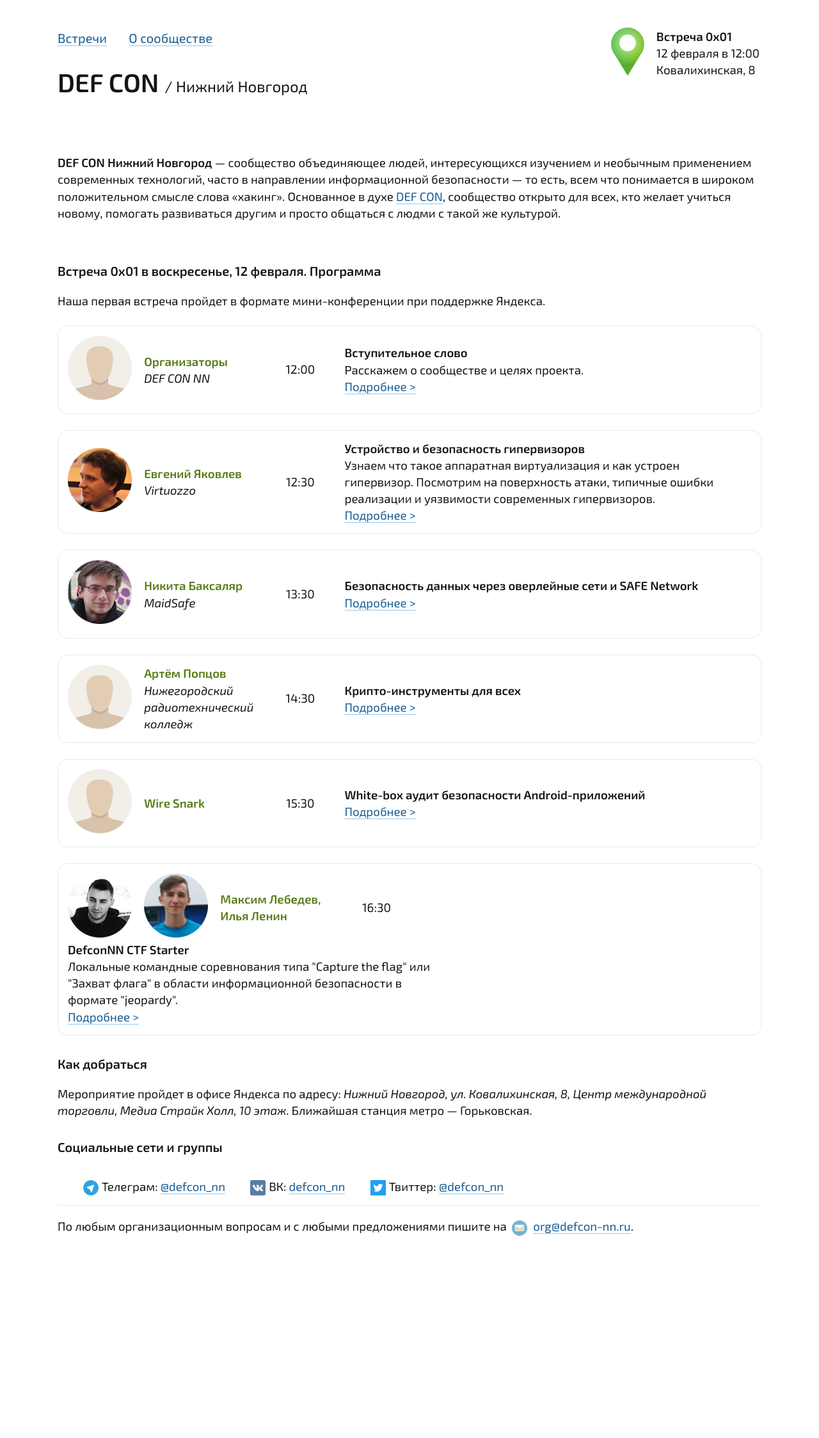
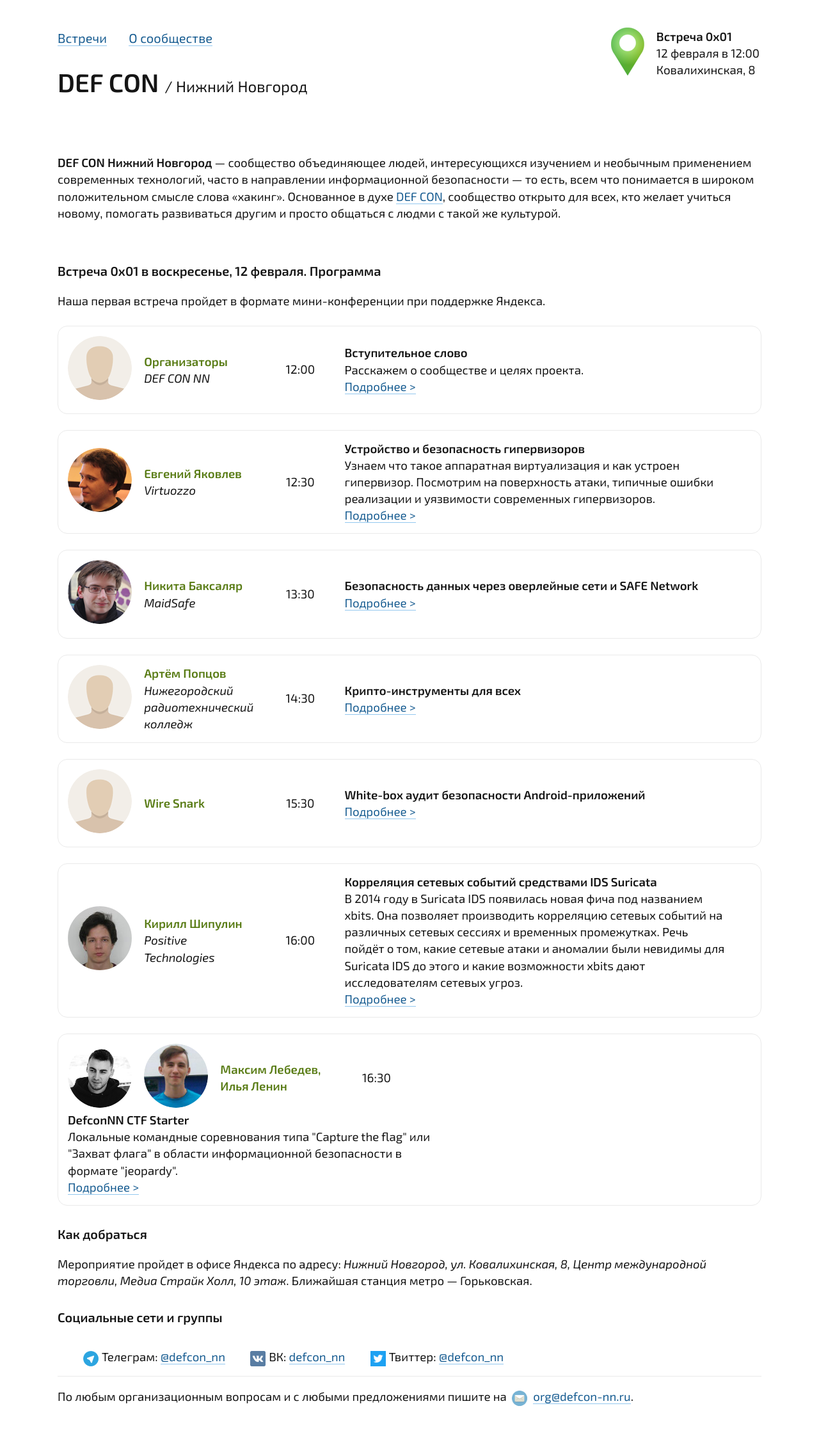
Before and after one commit to defcon-nn/defcon-nn.github.io, a Jekyll site: the page built from index.html, in a window 1280 px wide. Shown: the whole page at 64% size. Built offline with Jekyll 4.4.1, drawn with Linux system fonts in a browser that asks for light colours; before the commit the page ends 1981 px from its top, so only the background shows below that.

Commit message:
Добавлен доклад

```diff
--- a/_data/meetup_12_02_2017.yml
+++ b/_data/meetup_12_02_2017.yml
@@ -42,6 +42,15 @@
   description:
   page: whitebox.html
 
+- title: "Корреляция сетевых событий средствами IDS Suricata"
+  speaker: Кирилл Шипулин
+  company: Positive Technologies
+  avatar: kirill.jpg
+  time: "16:00"
+  bio: Исследователь из компании Positive Technologies. Занимается исследованием сетевых атак и написанием сигнатур для Suricata IDS.
+  description: В 2014 году в Suricata IDS появилась новая фича под названием xbits. Она позволяет производить корреляцию сетевых событий на различных сетевых сессиях и временных промежутках. Речь пойдёт о том, какие сетевые атаки  и аномалии были невидимы для Suricata IDS до этого и какие возможности xbits дают исследователям сетевых угроз.
+  page: suricata.html
+
 - title: "DefconNN CTF Starter"
   speaker: Максим Лебедев, Илья Ленин
   company:
--- a/css/main.css
+++ b/css/main.css
@@ -153,6 +153,12 @@
 	max-width: 100px;
 }
 
+#talks li .speaker_avatar > img {
+	max-width: 100px;
+	width: 100px;
+	border-radius: 50px 50px;
+}
+
 #talks li .speaker_name {
 	width: 175px;
 }
```
Also changed, not shown: images/avatars/kirill.jpg (added).
